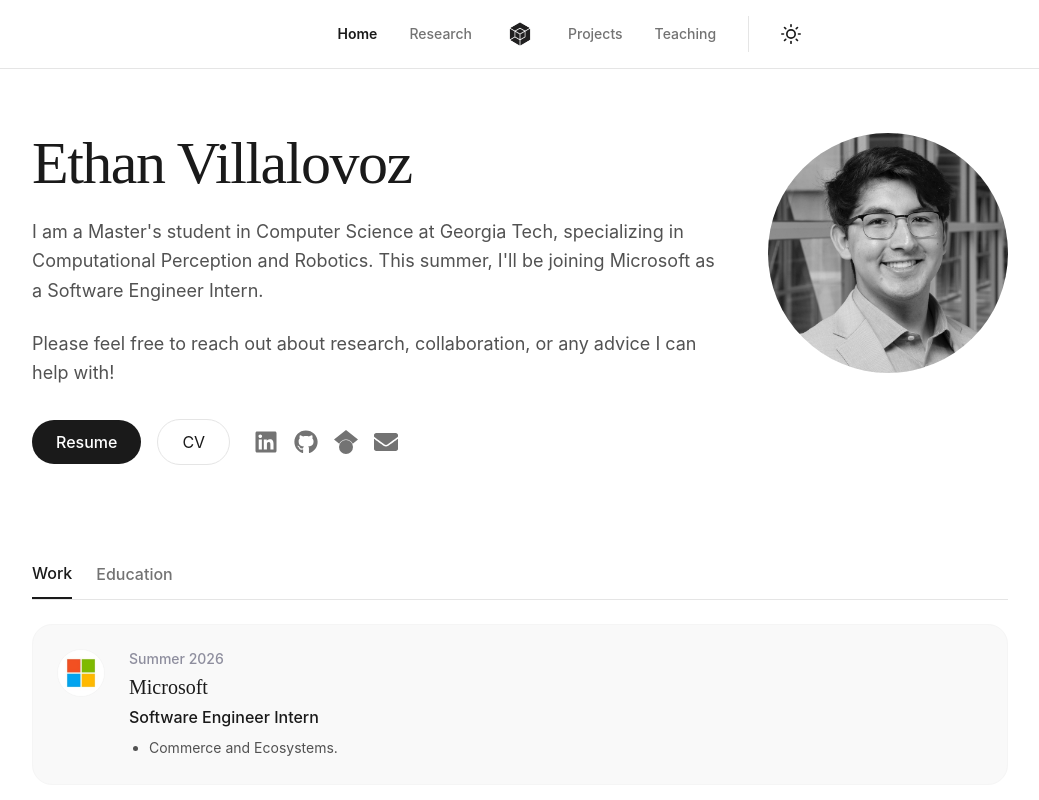
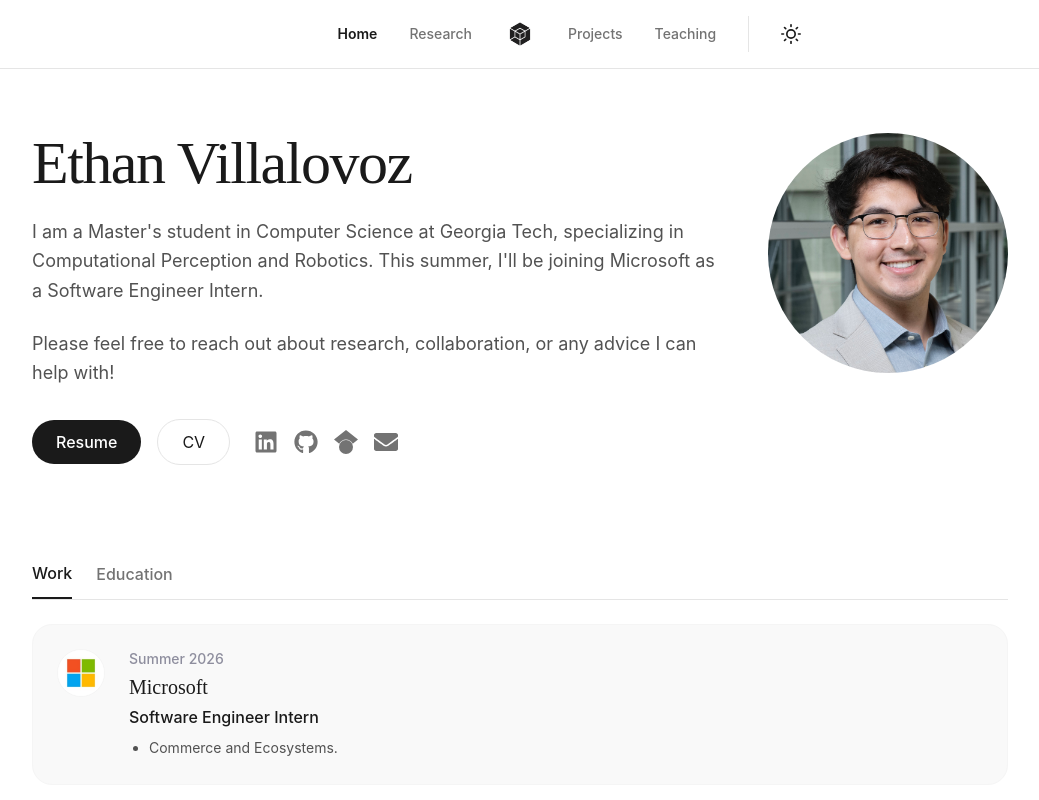
Before and after one commit to ethanvillalovoz/ethanvillalovoz.github.io, a Next.js app: page / in a window 1280 px wide. Shown: the top 800 px of the page, without its empty margins (120-1159 px from the left). Built offline with nearby package versions, Linux system fonts and the light colour scheme.

Commit message:
fixed canvas photo

```diff
--- a/src/app/page.tsx
+++ b/src/app/page.tsx
@@ -282,7 +282,7 @@ export default function Home() {
 							alt="Ethan Villalovoz"
 							width={240}
 							height={240}
-							className="rounded-full object-cover grayscale hover:grayscale-0 transition-all duration-500"
+							className="rounded-full object-cover"
 						/>
 					</div>
 				</div>
```
